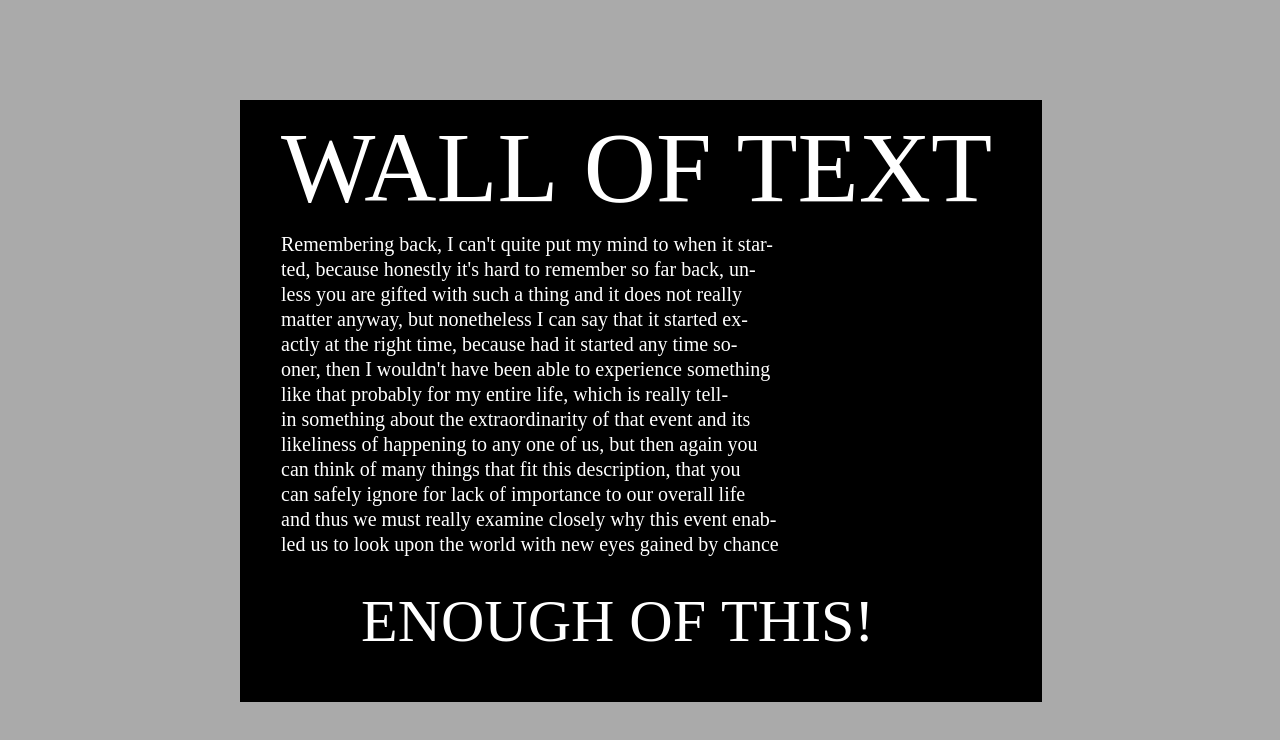
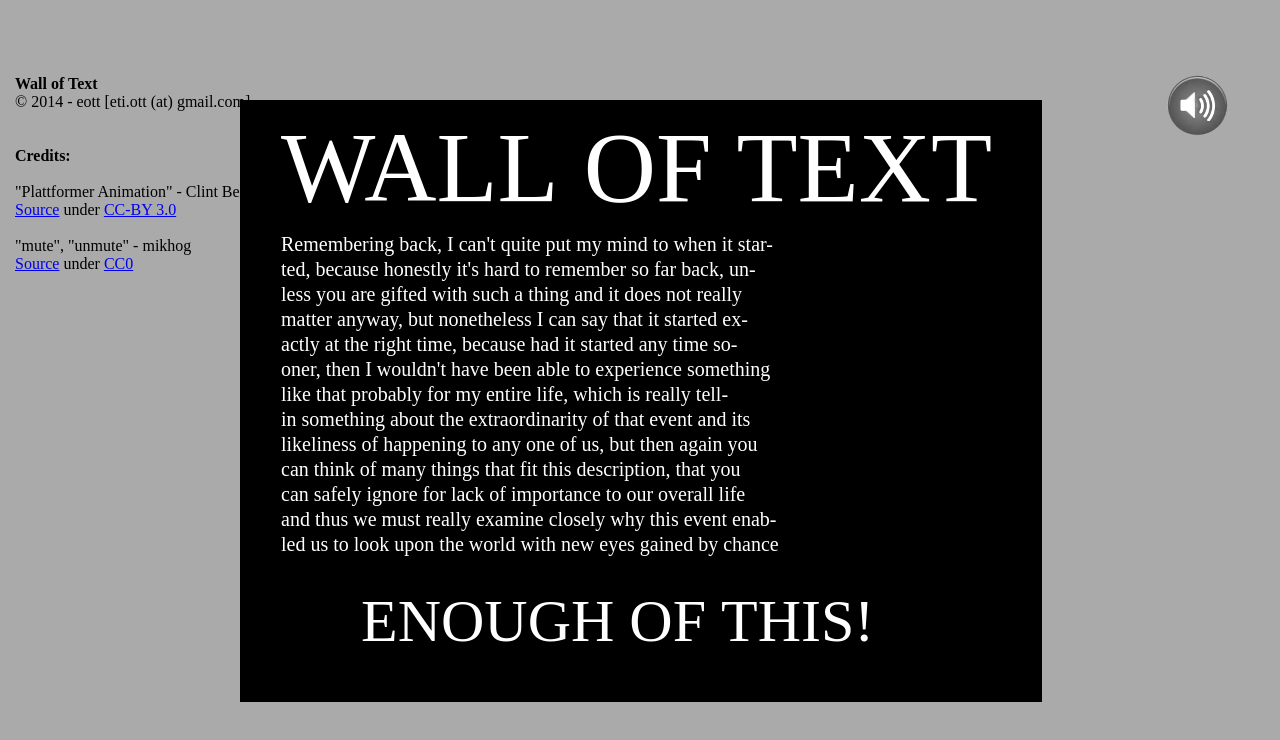
Before and after one commit to eott/wall-of-text, a plain HTML site: page index.html in a window 1280 px wide. Drawn offline with Linux system fonts and the light colour scheme; a web font is replaced by a local one.

Commit message:
Added mute/unmute buttons and credits.

```diff
--- a/default_style.css
+++ b/default_style.css
@@ -16,3 +16,20 @@ div[id=gameView] {
 	width: 800px;
 	height: 600px;
 }
+
+div[id="credits"] {
+	position: absolute;
+	top: 75px;
+	left: 15px;
+	width: 300px;
+}
+
+div[id="muteButtons"] {
+	position: absolute;
+	top: 75px;
+	right: 50px;
+}
+
+img[id="unmute"] {
+	display: none;
+}
--- a/game.js
+++ b/game.js
@@ -9,6 +9,7 @@ var endScreenFlags = [false];
 var wonLevel = false;
 var mainLoop = false;
 var inputIsActive = false;
+var muted = false;
 var fc = 0;
 var screenShakeCounter = 0;
 var difficulty = 1;
--- a/index.html
+++ b/index.html
@@ -10,6 +10,29 @@
 		<div id="gameView">
 			<canvas id="screen" width="800" height="600"></canvas>
 		</div> <!-- gameView-->
+		<div id="muteButtons">
+			<img id="mute" src="mute.png" width="64" height="64" alt="" onClick="muteSound()"/>
+			<img id="unmute" src="unmute.png" width="64" height="64" alt="" onClick="muteSound()"/>
+		</div>
+		<div id="credits">
+			<span><strong>Wall of Text</strong></span>
+			<br/>
+			<span>&copy; 2014 - eott [eti.ott (at) gmail.com]</span>
+			<br/>
+			<br/>
+			<br/>
+			<span><strong>Credits:</strong></span>
+			<br/>
+			<br/>
+			<span>"Plattformer Animation" - Clint Bellanger</span>
+			<br/>
+			<a href="http://opengameart.org/content/platformer-animations">Source</a> under <a href="http://creativecommons.org/licenses/by/3.0/">CC-BY 3.0</a></span>
+			<br/>
+			<br/>
+			<span>"mute", "unmute" - mikhog</span>
+			<br/>
+			<a href="http://opengameart.org/content/play-pause-mute-and-unmute-buttons">Source</a> under <a href="http://creativecommons.org/publicdomain/zero/1.0/">CC0</a></span>
+		</div>
 	</body>
 
 	<script src="phrases.js" type="text/javascript"></script>
--- a/sfx.js
+++ b/sfx.js
@@ -34,3 +34,19 @@ function stopSound(name) {
 		nameAudioMap[name].currentTime = 0;
 	}
 }
+
+function muteSound() {
+	muted = !muted;
+
+	if (!muted) {
+		nameAudioMap["miss"].volume = 0.3;
+		nameAudioMap["background"].volume = 0.5;
+		document.getElementById("mute").style.display = "inline-block";
+		document.getElementById("unmute").style.display = "none";
+	} else {
+		nameAudioMap["miss"].volume = 0;
+		nameAudioMap["background"].volume = 0;
+		document.getElementById("mute").style.display = "none";
+		document.getElementById("unmute").style.display = "inline-block";
+	}
+}
```
Also changed, not shown: mute.png (added), unmute.png (added).
